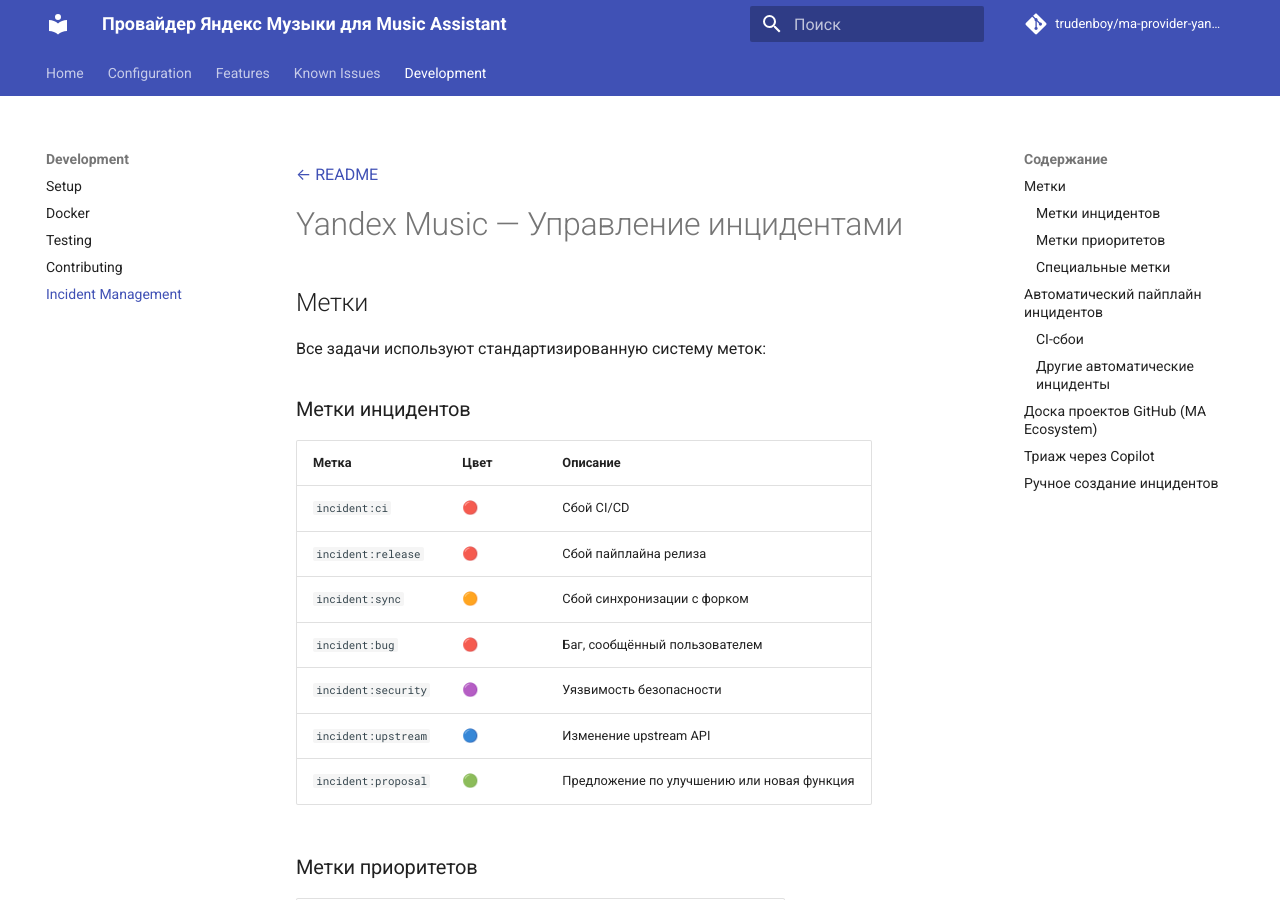
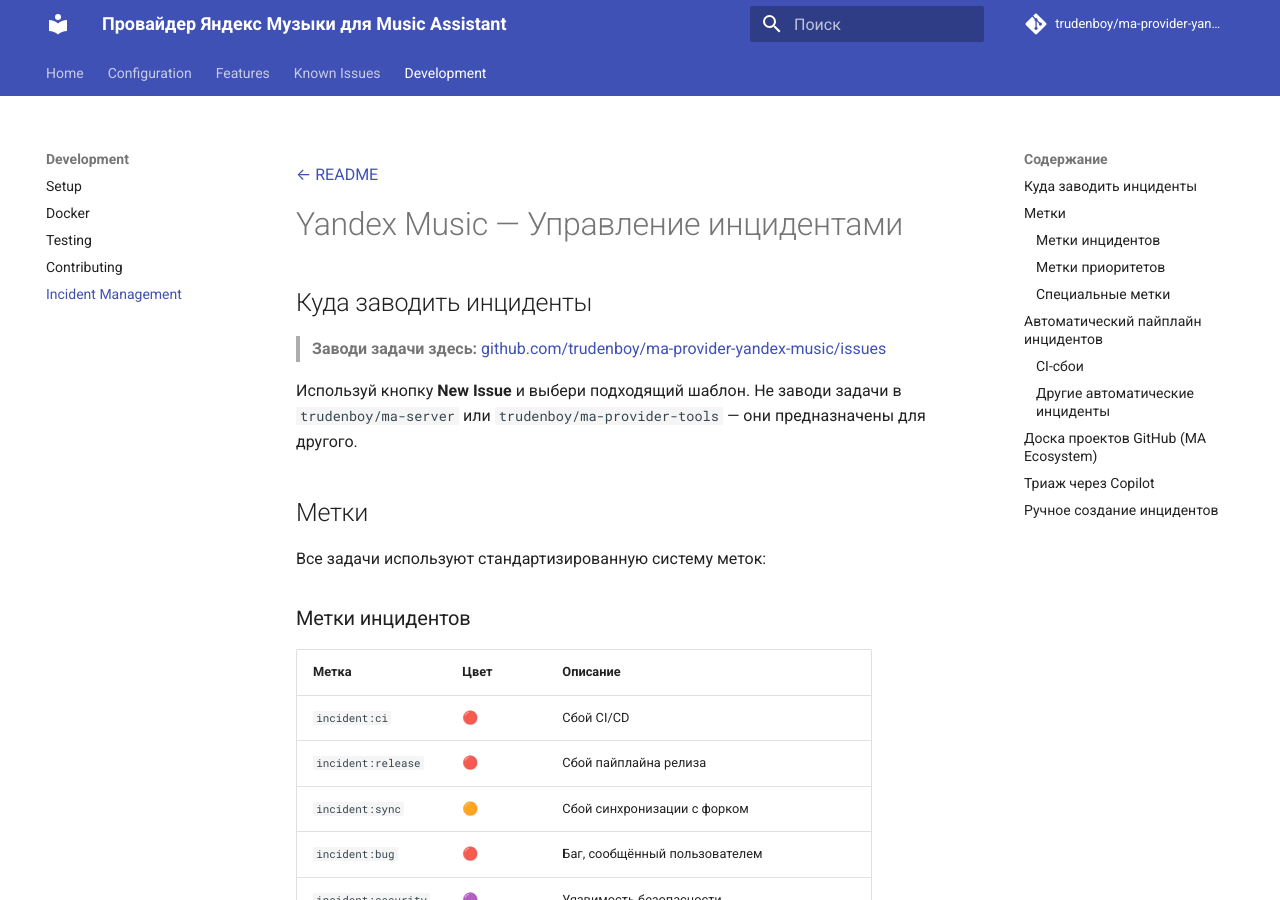
Before and after one commit to trudenboy/ma-provider-yandex-music, an MkDocs documentation site: the page built from docs/incident-management.md, in a window 1280 px wide and 900 px high. Built offline with MkDocs 1.6.1 and Material for MkDocs 9.7.7, drawn with Linux system fonts in a browser that asks for light colours; comment, search, counter and statistics services are not loaded.

```diff
--- a/docs/incident-management.md
+++ b/docs/incident-management.md
@@ -2,6 +2,12 @@
 [← README](../README.md)
 
 # Yandex Music — Управление инцидентами
+
+## Куда заводить инциденты
+
+> **Заводи задачи здесь:** [github.com/trudenboy/ma-provider-yandex-music/issues](https://github.com/trudenboy/ma-provider-yandex-music/issues)
+
+Используй кнопку **New Issue** и выбери подходящий шаблон. Не заводи задачи в `trudenboy/ma-server` или `trudenboy/ma-provider-tools` — они предназначены для другого.
 
 ## Метки
 
```
